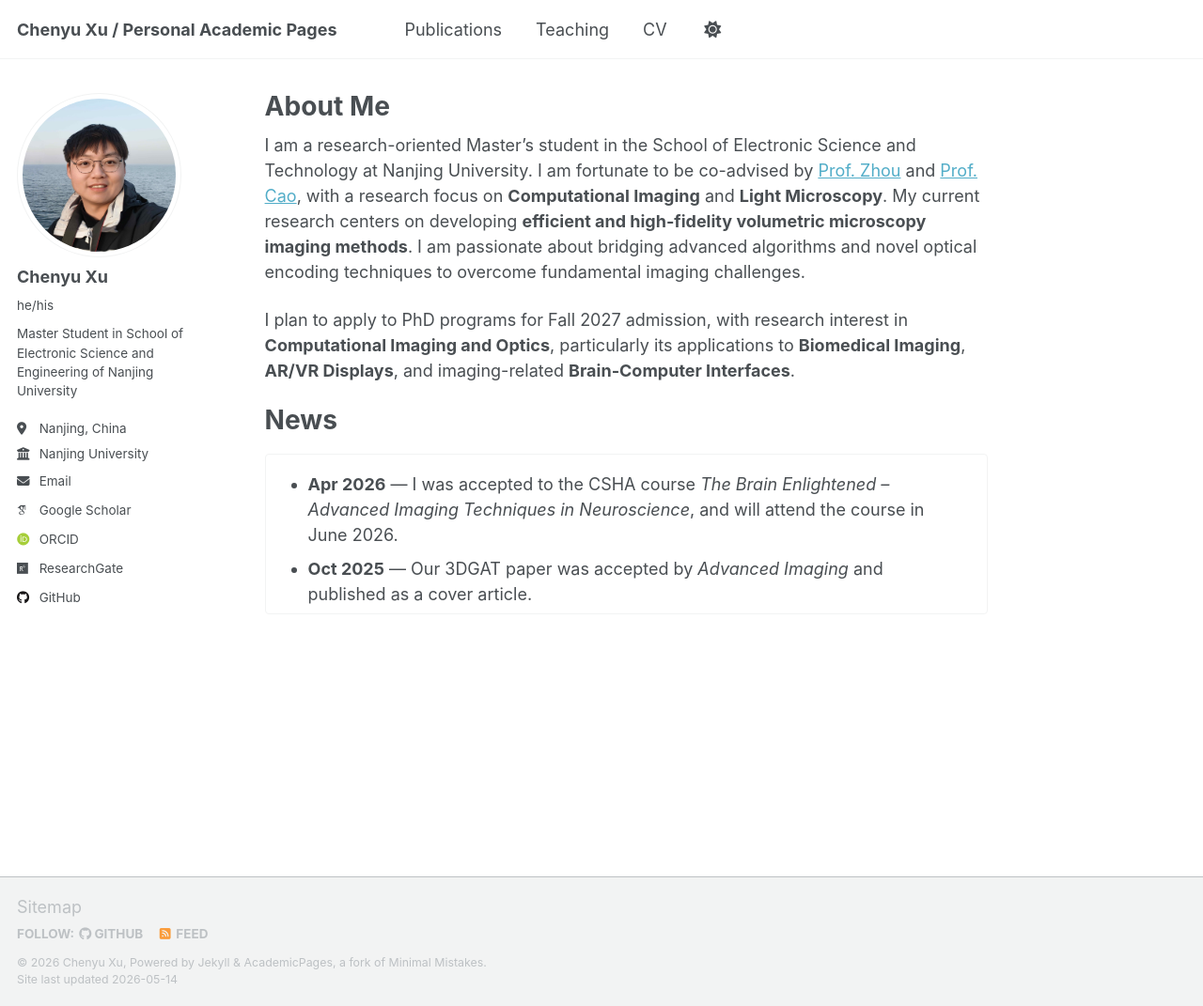
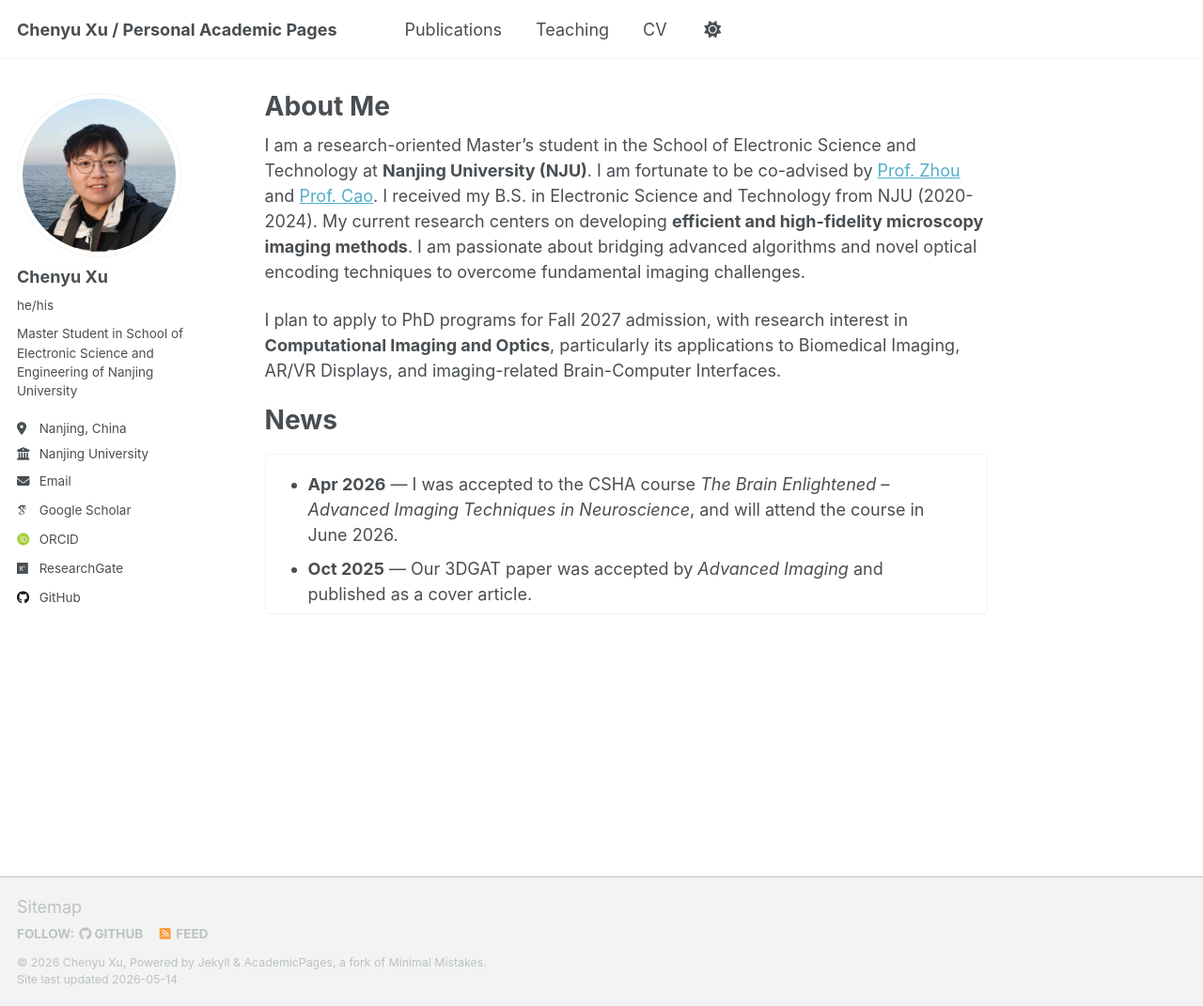
Before and after one commit to Chaos1025/Chaos1025.github.io, a Jekyll site: the page built from _pages/about.md, in a window 1280 px wide and 1071 px high. Shown: the whole window at 94% size. Built offline with Jekyll 4.4.1, drawn with Linux system fonts in a browser that asks for light colours; some web fonts are replaced; a script that is not in the unit is left out.

Commit message:
Update summary

```diff
--- a/_pages/about.md
+++ b/_pages/about.md
@@ -7,10 +7,11 @@ redirect_from:
   - /about.html
 ---
 
-I am a research-oriented Master's student in the School of Electronic Science and Technology at Nanjing University. I am fortunate to be co-advised by [Prof. Zhou](https://zhouyou-nju.github.io/) and [Prof. Cao](https://cite.nju.edu.cn/People/Faculty/20190621/i5054.html), with a research focus on **Computational Imaging** and **Light Microscopy**. My current research centers on developing **efficient and high-fidelity volumetric microscopy imaging methods**. I am passionate about bridging advanced algorithms and novel optical encoding techniques to overcome fundamental imaging challenges.
+I am a research-oriented Master's student in the School of Electronic Science and Technology at **Nanjing University (NJU)**. I am fortunate to be co-advised by [Prof. Zhou](https://zhouyou-nju.github.io/) and [Prof. Cao](https://cite.nju.edu.cn/People/Faculty/20190621/i5054.html). I received my B.S. in Electronic Science and Technology from NJU (2020-2024).
+My current research centers on developing **efficient and high-fidelity microscopy imaging methods**. I am passionate about bridging advanced algorithms and novel optical encoding techniques to overcome fundamental imaging challenges.
 
 <!-- update each cycle stage -->
-I plan to apply to PhD programs for Fall 2027 admission, with research interest in **Computational Imaging and Optics**, particularly its applications to **Biomedical Imaging**, **AR/VR Displays**, and imaging-related **Brain-Computer Interfaces**.
+I plan to apply to PhD programs for Fall 2027 admission, with research interest in **Computational Imaging and Optics**, particularly its applications to Biomedical Imaging, AR/VR Displays, and imaging-related Brain-Computer Interfaces.
 
 
 # News
```
